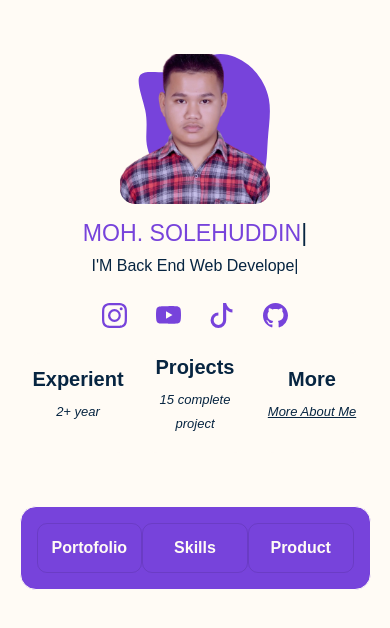
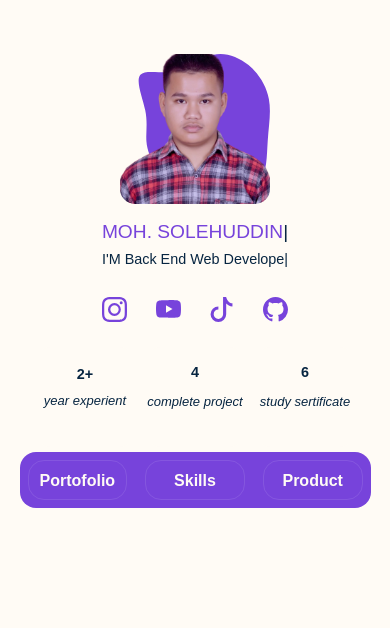
Before and after one commit to MohSolehuddin/portofolio, a website: page index.html in a window 390 px wide. Drawn offline with nearby package versions, Linux system fonts and the light colour scheme; files whose address does not match are found by name; a web font is replaced by a local one.

Commit message:
perbaikan responsive

```diff
--- a/index.html
+++ b/index.html
@@ -54,17 +54,17 @@
   </section>
   <main class="main">
     <!-- Profil -->
-    <section id="Profil" class="Profil text-center pt-4" style="color: white;">
+    <section id="Profil" class="Profil text-center pt-4">
       <div>
         <!-- blob decoration -->
         <div class="d-flex justify-content-center">
           <img src="icon/blob.svg" alt="blob decoration" class="profil-blob">
         </div>
-        <!-- ,membuat class margin-custom untuk mengatur desain -->
+        <!-- membuat class margin-custom untuk mengatur desain -->
         <div class="margin-custom">
-          <img class="rounded-ccircle mb-3 logo d-flex justify-content-center m-auto" src="property/solehuddin.png" alt="profil img" />
+          <img class="mb-3 logo d-flex justify-content-center m-auto" src="property/solehuddin.png" alt="profil img" />
           <!-- my name -->
-          <h3 class="my-name"><span class="MOH-SOLEHUDDIN" id="my-name"></span></h3>
+          <h1 class="my-name"><span class="MOH-SOLEHUDDIN" id="my-name"></span></h1>
           <!-- my title -->
           <h6 id="profesi"><span class="im mb-4">I'M </span><span class="typing"></span></h6>
         </div>
@@ -79,25 +79,25 @@
         </div>
       </section>
       <!-- tentang saya / about me-->
-      <section class="aboutMe d-flex justify-content-center mb-5">
+      <section class="aboutMe d-flex justify-content-center">
         <!-- Experient -->
         <div class="exp">
-          <h5><strong>Experient</strong></h5>
-          <p><i class="keterangan" id="exp"></i></p>
+          <h5><strong id="exp"></strong></h5>
+          <p class="keterangan" ><i>year experient</i></p>
         </div>
         <!-- Project -->
         <div class="totalProject">
-          <h5><strong>Projects</strong></h5>
-          <p><i class="keterangan" id="complete-project">15 complete project</i></p>
+          <h5><strong id="complete-project"></strong></h5>
+          <p><i class="keterangan">complete project</i></p>
         </div>
         <!-- more -->
         <div class="more">
-          <h5><strong>More</strong></h5>
-          <p><i class="keterangan" id="complete-project"><a href="https://msytc.vercel.app/more/">More About Me</a></i></p>
+          <h5><strong id="countSert"></strong></h5>
+          <p><i class="keterangan">study sertificate</i></p>
         </div>
       </section>
       <!-- tombol untuk setiap tampilan -->
-      <section class="btn-group d-flex justify-content-between mt-4">
+      <section class="btn-group">
         <button class="custom-btn p-2" id="portofolioButton" type="submit" onclick="printPortofolio()">Portofolio</button>
         <button class="custom-btn p-2" id="skillsButton"type="submit" onclick="showSertificat()">Skills</button>
         <button class="custom-btn p-2" id="productButton" type="submit" onclick="printPrduct()">Product</button>
@@ -148,6 +148,16 @@
       }, 100);
     });
 
+    const containers = document.querySelectorAll('.container-img-sertificat');
+
+  containers.forEach(container => {
+    container.addEventListener('click', () => {
+      if (container.children.length === 1) {
+        container.style.backgroundColor = 'pink';
+      }
+    });
+  });
+
     skillsButton.addEventListener('click', () => {
       skillsButton.classList.add('active');
       portfolioButton.classList.remove('active');
@@ -155,17 +165,12 @@
     });
     let imgCard = document.querySelectorAll(".img-card");
     let showPortofolio = document.querySelectorAll(".show-portofolio");
-
-    /*imgCard.forEach((elemen, index) => {
-      elemen.addEventListener("click", () => {
-        showPortofolio[index].removeAttribute("hidden"); // Menampilkan elemen yang sesuai
-      });
-    });*/
-
       // Semua aset telah berhasil diunduh, sembunyikan loading
+      animationScrollReveal(100, ['main', '.profil-blob', '.logo', '.my-name', '#profesi', '.mediaSosial', '.aboutMe', '.btn-group',]);
+      document.getElementById("complete-project").innerHTML = portofolio.length;
+      document.getElementById("countSert").innerHTML = sertifikats.items.length;
+      exp();
       hideLoading();
-      exp();
-      animationScrollReveal(100, ['main', '.profil-blob', '.logo', '.my-name', '#profesi', '.mediaSosial', '.aboutMe', '.btn-group',]);
     };
     </script>
 
--- a/script.js
+++ b/script.js
@@ -46,11 +46,21 @@ const portofolio = [
 const sertifikats = {
   items: [
     {
-      title: "JavaScript",
+      title: "HTML",
       img: [
-        "sertifikat/js/js.webp",
-        "sertifikat/js/js2.webp",
-        "sertifikat/js/js3.webp",
+        "sertifikat/html/html.webp",
+        ]
+    },
+    {
+      title: "CSS",
+      img: [
+        "sertifikat/css/css.webp",
+        ]
+    },
+    {
+      title: "Fundamental Python",
+      img: [
+        "sertifikat/py/py.webp",
         ]
     },
     {
@@ -62,69 +72,20 @@ const sertifikats = {
         ]
     },
     {
-      title: "JavaScript",
+      title: "AWS (Amazon Web Service)",
       img: [
-        "sertifikat/js/js.webp",
-        "sertifikat/js/js2.webp",
-        "sertifikat/js/js3.webp",
+        "sertifikat/aws/aws.webp",
+        "sertifikat/aws/aws2.webp",
         ]
     },
     {
-      title: "JavaScript",
+      title: "JavaScript (NodeJS - Back End Dev)",
       img: [
-        "sertifikat/js/js.webp",
-        "sertifikat/js/js2.webp",
-        "sertifikat/js/js3.webp",
+        "sertifikat/BE/BE.webp",
+        "sertifikat/BE/BE2.webp",
         ]
     },
-    {
-      title: "JavaScript",
-      img: [
-        "sertifikat/js/js.webp",
-        "sertifikat/js/js2.webp",
-        "sertifikat/js/js3.webp",
-        ]
-    },
-    {
-      title: "JavaScript",
-      img: [
-        "sertifikat/js/js.webp",
-        "sertifikat/js/js2.webp",
-        "sertifikat/js/js3.webp",
-        ]
-    },
-    {
-      title: "JavaScript",
-      img: [
-        "sertifikat/js/js.webp",
-        "sertifikat/js/js2.webp",
-        "sertifikat/js/js3.webp",
-        ]
-    },
-    {
-      title: "JavaScript",
-      img: [
-        "sertifikat/js/js.webp",
-        "sertifikat/js/js2.webp",
-        "sertifikat/js/js3.webp",
-        ]
-    },
-    {
-      title: "JavaScript",
-      img: [
-        "sertifikat/js/js.webp",
-        "sertifikat/js/js2.webp",
-        "sertifikat/js/js3.webp",
-        ]
-    },
-    {
-      title: "JavaScript",
-      img: [
-        "sertifikat/js/js.webp",
-        "sertifikat/js/js2.webp",
-        "sertifikat/js/js3.webp",
-        ]
-    },]
+  ]
 }
 // loading function
 // Untuk menampilkan loading
@@ -146,11 +107,13 @@ function exp(){
     hasilTahun *=12;
     hasilBulan = to.getMonth()+1;
     hasil = Math.floor((hasilTahun-9 + hasilBulan)/12);
-    document.getElementById("exp").innerHTML = `${hasil}+ year`;
+    document.getElementById("exp").innerHTML = `${hasil}+`;
   }
 }
+
 // function untuk memperlihatkan sertifikat
 function showSertificat() {
+  showLoading();
   let result = `<section class="container-sertificats">
     <h3 class="sertifikat text-center">sertifikat</h3>`;
 
@@ -176,9 +139,10 @@ function showSertificat() {
     `;
   });
   result += `</section>`;
-
+  hideLoading();
   // Pastikan ada elemen dengan ID "OutputSertifikat" di HTML untuk menampilkan hasil
   document.getElementById("output").innerHTML = result;
+  setDynamicBackgroundColor();
 }
 
 function printPortofolio() {
@@ -199,7 +163,9 @@ function printPortofolio() {
   hideLoading();
   output.innerHTML = `${result}</section>`;
 }
+
 function printProduct() {
+  showLoading();
   let result = `<section id="my-product" class="container d-flex justify-content-around">
     <h1 class="text-primary text-center" style="font-family: 'Kdam Thmor Pro', sans-serif;">PRODUK</h1>`;
   let output = document.getElementById("output");
@@ -222,8 +188,10 @@ function printProduct() {
 
     `
   }
+  hideLoading();
   output.innerHTML = `${result}</section>`;
 }
+
 function animationScrollReveal(delayValue, array) {
   const scrollAnimation = ScrollReveal(
     {origin: 'top',
@@ -236,3 +204,14 @@ function animationScrollReveal(delayValue, array) {
     scrollAnimation.reveal(`${array[i]}`, {delay: delayValue});
   }
 }
+
+// Fungsi untuk menangani warna latar belakang
+function setDynamicBackgroundColor() {
+  const containers = document.querySelectorAll('.container-img-sertificat');
+
+  containers.forEach(container => {
+    if (container.children.length === 1) {
+      container.classList.add('single-item');
+    }
+  });
+}
--- a/style.css
+++ b/style.css
@@ -1,16 +1,27 @@
 :root{
+  /* color */
   --bc: #7743DB;
   --sc: #072541 ;
   --bg-color:#FFFBF5 ;
   --text-color: #072541;
-  --gradient: linear-gradient(340deg, #00ffff 0%, #1000ff 100%);
-  --gradient2: linear-gradient(170deg,#00ffff 0%, #1000ff 100%);
+  /*size */
+  --small-size: 10px;
+  --large-size: 20px;
+  --normal-size: 40px;
+  --big-size: 60px;
+
 }
 *{
   margin: 0;
   padding: 0;
   box-sizing: border-box ;
   color: var(--text-color);
+}
+h1,h2,h3{
+  font-size: var(--big-font-size);
+}
+h4,h5,h6{
+  font-size: var(--normal-font-size);
 }
 .loading-container{
   display: flex;
@@ -23,13 +34,12 @@
   height: 100vh;
   color: var(--bc);
   background-color: var(--bg-color);
-  z-index: 100;
+  z-index: 99;
 }
 /* body style */
 body{
   max-width: 100vw;
-  overflow-x: hidden ;
-  box-sizing: border-box;
+  overflow-x: hidden;
   background-color: var(--bg-color);
 }
 /* Profil */
@@ -47,7 +57,7 @@ body{
   margin-top: -170px;
 }
 #my-product{
-  margin-top: 50px;
+  margin-top: 40px;
   flex-direction: column;
 }
 .Profil div{
@@ -70,7 +80,7 @@ body{
   margin: auto;
 }
 .aboutMe div{
-  width: 140px;
+  width: 100px;
   background-color: var(--bg-color);
   display: flex;
   margin: 5px;
@@ -156,38 +166,28 @@ img.start{
   background-color: var(--bc);
   color: var(--bg-color);
 }
-.background{
-  display: relative;
-  margin-top: -40px;
-  width: 100vw;
-  height: 80px;
-  background-color: var(--sc);
-  z-index: -1;
-  border-radius:10px 10px  0 0;
-}
 /* button */
 .btn-group{
-  display: relative;
-  padding: 1rem;
+  padding: .5rem;
   background-color: var(--bc);
   border-radius: 1rem;
   margin: auto;
-  z-index: 1;
-  border: 1px solid var(--bg-color);
 }
 .custom-btn{
   background-color: transparent;
-  border: .001px solid rgba(0,0,0,.1);
-  flex: 1;
-  border-radius: 10px;
-  height: 50px;
+  border: .001px solid rgba(255,255,255,.1);
+  width: 140px;
+  border-radius: 1rem;
+  height: 40px;
   color: var(--bg-color);
   font-weight: bold;
 }
 .custom-btn:hover{
   border: 1px solid var(--text-color) ;
 }
-
+#skillsButton{
+  margin: 0 10px;
+}
 .active{
   transition: .3s;
   background-color: var(--bg-color);
@@ -238,9 +238,12 @@ img.start{
   width: 100%;
   height: 400px;
   gap: 1rem;
-  background-color: var(--bc);
   padding: 1rem;
   border-radius: 1rem;
+  background-color: var(--bc);
+}
+.container-img-sertificat.single-item{
+  height: 300px ;
 }
 .img-sertificat{
   flex: 1;
@@ -255,30 +258,54 @@ img.start{
 }
 
 /** Responsive**/
-@media screen and (max-width: 599px){
-  .btn-group{
-    width: 90vw;
+@media screen and (max-width: 420px){
+  :root{
+    /* font size */
+  --small-font-size: .7rem ;
+  --normal-font-size: .85rem ;
+  --big-font-size: 1.1rem ;
+  }
+}
+@media screen and (max-width: 755px){
+  :root{
+    /* font size */
+  --small-font-size: .75rem ;
+  --normal-font-size: .9rem ;
+  --big-font-size: 1.2rem ;
   }
   .container-sertificats{
   }
   .container-img-sertificat{
     height: 250px;
   }
-
   .img-sertificat:hover{
     flex: 20;
   }
   .container-sertificats{
       width: 90vw;
   }
+  .btn-group{
+    display: flex;
+    justify-content: space-between;
+    gap: .5rem;
+    flex: 1;
+    width: 90vw;
+  }
+  .custom-btn{
+    width: 33.3%;
+  }
 }
-@media screen and (min-width: 600px){
-    .container-sertificats{
+@media screen and (min-width: 756px){
+  :root{
+    /* font size */
+  --small-font-size: .8rem ;
+  --normal-font-size: 1rem ;
+  --big-font-size: 1.4rem ;
+  }
+  .container-sertificats{
       width: 80vw;
   }
-  .btn-group{
-    width: 80vw;
-  }
 }
-@media screen and (min-width: 1000px){
+@media screen and (min-width: 992px){
+
 }
```
